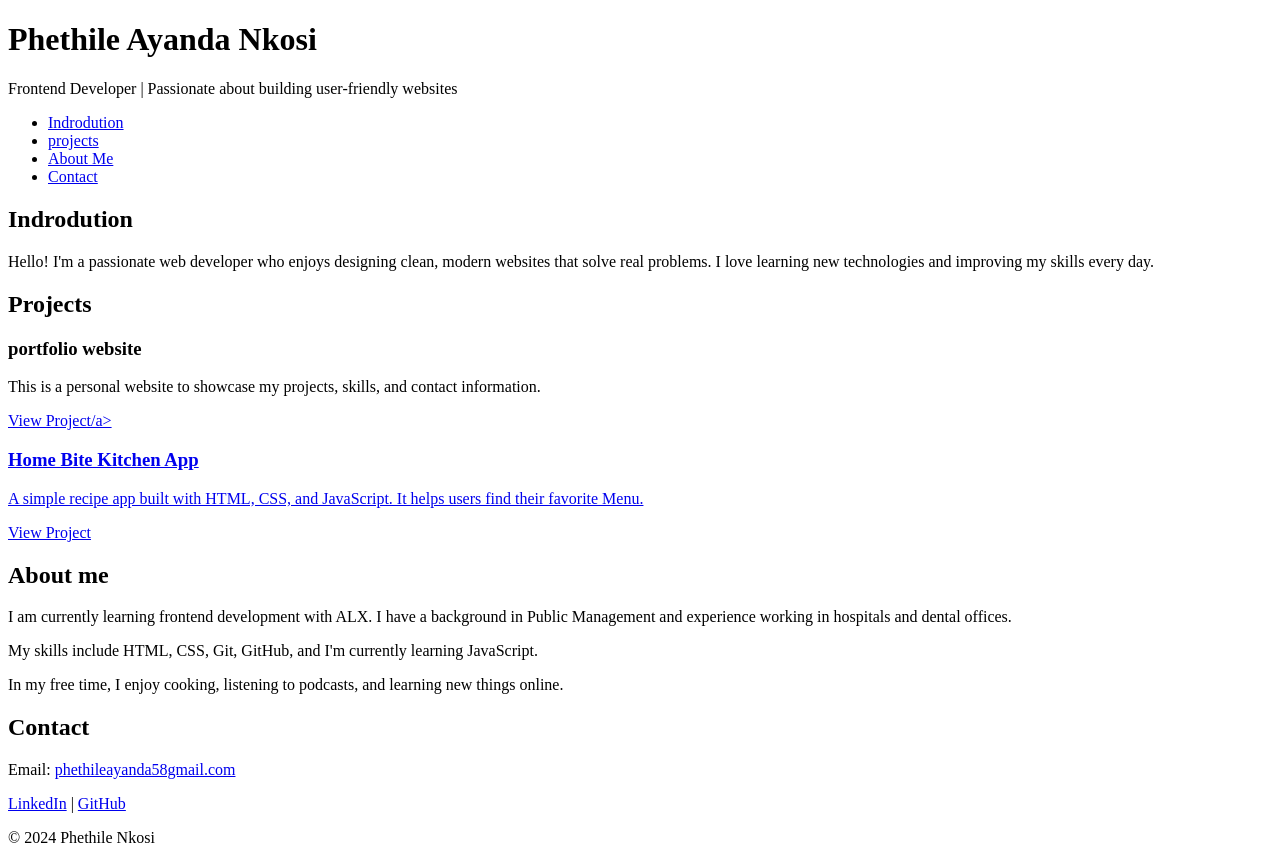
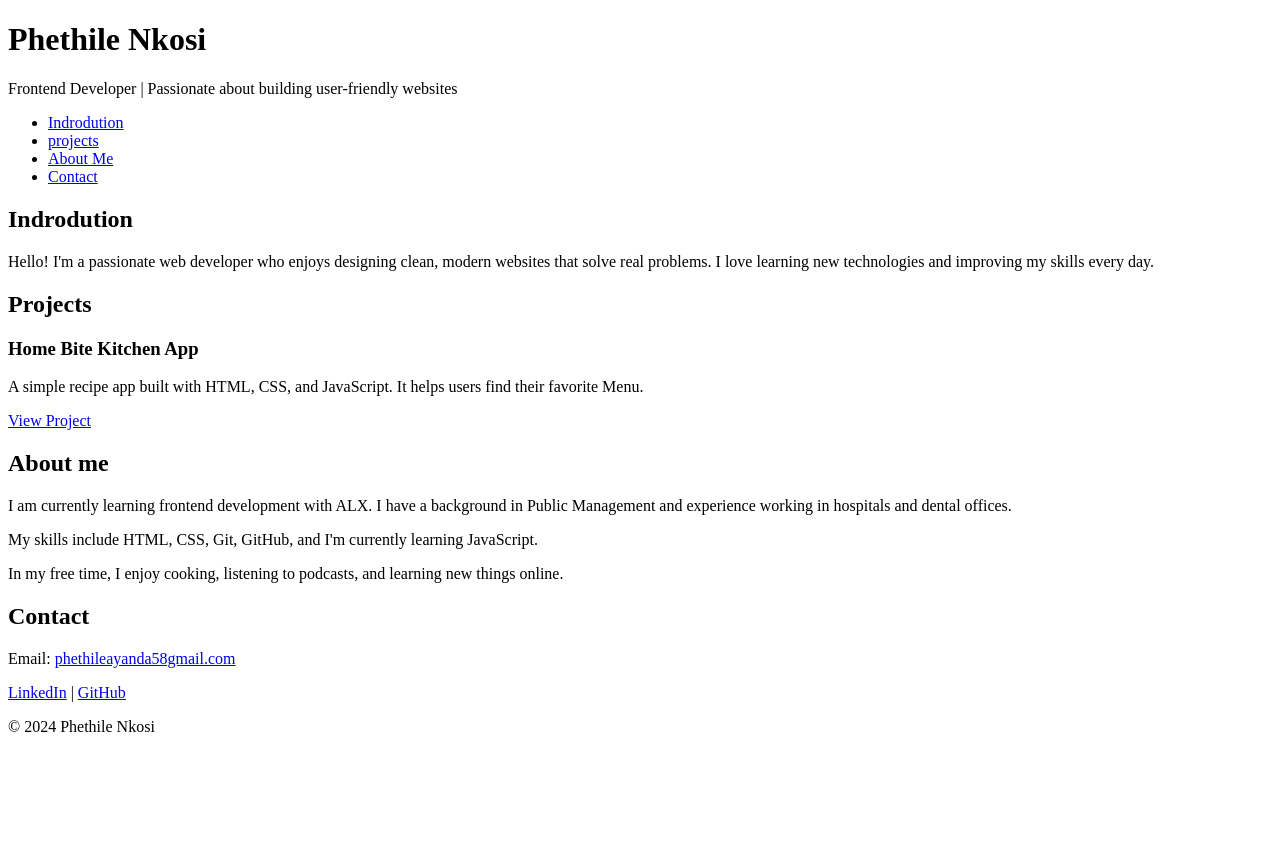
Before and after one commit to Phethile58/My_First_Portfolio, a plain HTML site: page portfolio/index.html in a window 1280 px wide. After the commit the page ends 800 px from the top, so only its background shows below. Drawn offline with Linux system fonts and the light colour scheme.

```diff
--- a/portfolio/index.html
+++ b/portfolio/index.html
@@ -2,12 +2,12 @@
 <html lang="en">
 <head>
     <meta charset="UTF-8">
-    <title>Phethile Ayanda Nkosi</title>
+    <title>Phethile Nkosi - Personal Portfolio</title>
 </head>
 <body>
 
 <header>
-    <h1>Phethile Ayanda Nkosi</h1>
+    <h1>Phethile  Nkosi</h1>
     <p>Frontend Developer | Passionate about building user-friendly websites</p>
 </header>
 
@@ -27,12 +27,6 @@
 
 <section id="projects">
     <h2>Projects</h2>
-
-    <article class="projects">
-        <h3>portfolio website</h3>
-        <p>This is a personal website to showcase my projects, skills, and contact information.</p>
-        <a href="https://github.com/Phethile58/My_First_Portfolio.git" target="_blank">View Project/a>
-    </article>
 
     <article class="Project">
        <h3>Home Bite Kitchen App</h3>
```
